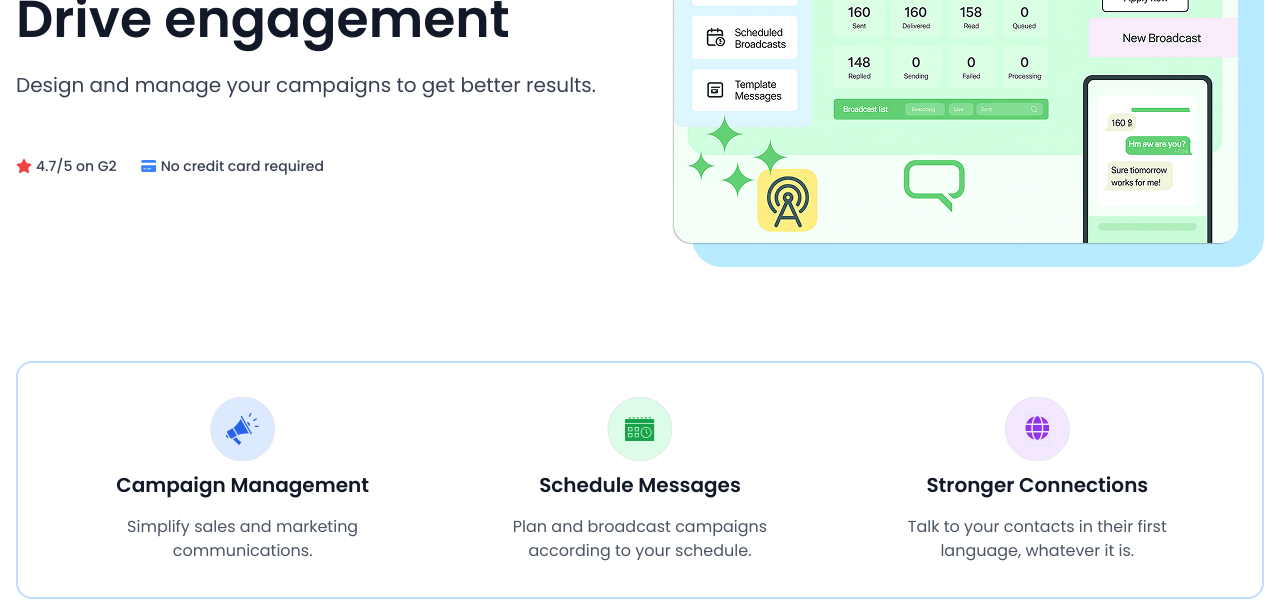
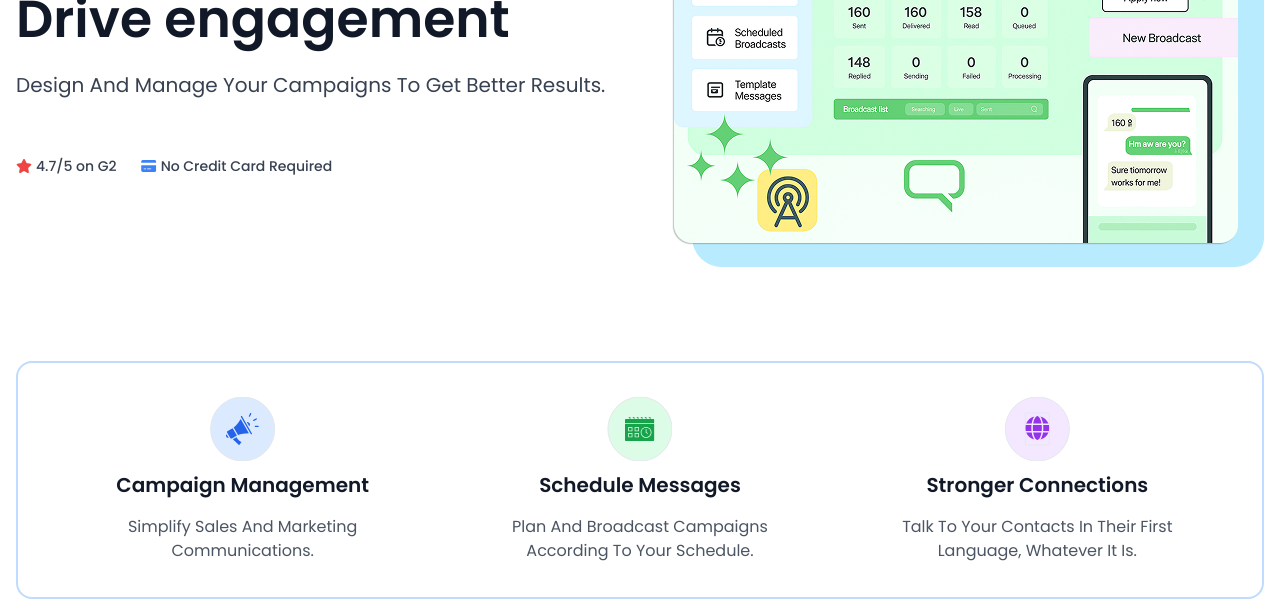
Before and after one commit to AQuadic/chat.space_nextjs, a Next.js app: page /features/broadcast in a window 1280 px wide. Shown: the part 285-898 px from the top of the page. Built offline with nearby package versions, Linux system fonts and the light colour scheme.

Commit message:
enhance broadcast page

```diff
--- a/src/components/features/broadcast/BroadcastCapabilities.tsx
+++ b/src/components/features/broadcast/BroadcastCapabilities.tsx
@@ -29,10 +29,10 @@ const BroadcastCapabilities = () => {
             }`}
           >
             <item.icon />
-            <h2 className="text-[#111827] text-xl font-semibold mt-2.5">
+            <h2 className="text-[#111827] text-xl font-semibold mt-2.5 capitalize">
               {item.title}
             </h2>
-            <p className="text-[#4B5563] text-base font-normal leading-[150%] text-center md:w-[320px] mt-4">
+            <p className="text-[#4B5563] text-base font-normal leading-[150%] text-center md:w-[320px] mt-4 capitalize">
               {item.description}
             </p>
           </div>
--- a/src/components/features/broadcast/BroadcastFeatures.tsx
+++ b/src/components/features/broadcast/BroadcastFeatures.tsx
@@ -7,22 +7,22 @@ import multipleContacts from "../../../../public/images/features/multipleContact
 import multipleContacts2 from "../../../../public/images/features/multipleContacts2.png";
 import multipleContacts3 from "../../../../public/images/features/multipleContacst3.png";
 
-const containerVariants = {
-  hidden: { opacity: 0, y: 40 },
-  visible: {
-    opacity: 1,
-    y: 0,
-    transition: {
-      staggerChildren: 0.2,
-      duration: 0.7,
-    },
-  },
-};
+// const containerVariants = {
+//   hidden: { opacity: 0, y: 40 },
+//   visible: {
+//     opacity: 1,
+//     y: 0,
+//     transition: {
+//       staggerChildren: 0.2,
+//       duration: 0.7,
+//     },
+//   },
+// };
 
-const itemVariants = {
-  hidden: { opacity: 0, y: 40 },
-  visible: { opacity: 1, y: 0, transition: { duration: 0.6 } },
-};
+// const itemVariants = {
+//   hidden: { opacity: 0, y: 40 },
+//   visible: { opacity: 1, y: 0, transition: { duration: 0.6 } },
+// };
 
 const fadeInUp = {
   hidden: { opacity: 0, y: 40 },
@@ -43,7 +43,7 @@ const BroadcastFeatures = () => {
         variants={fadeInUp}
       >
         <motion.div variants={fadeInUp}>
-          <h2 className="text-[#111827] md:text-4xl text-2xl font-semibold !font-Poppins leading-[100%] capitalize">
+          <h2 className="text-[#111827] md:text-4xl text-2xl font-semibold font-Poppins leading-[100%] capitalize">
             Broadcast to multiple contacts
           </h2>
           <p className="text-[#4B5563] md:text-xl text-base font-normal leading-[150%] mt-5 capitalize">
--- a/src/components/features/broadcast/BroadcastHero.tsx
+++ b/src/components/features/broadcast/BroadcastHero.tsx
@@ -52,7 +52,7 @@ const BroadcastHero = () => {
         </motion.h2>
         <motion.p
           variants={childVariants}
-          className="text-[#374151] text-lg sm:text-xl font-normal leading-[150%] mt-5"
+          className="text-[#374151] text-lg sm:text-xl font-normal leading-[150%] mt-5 capitalize"
           transition={{ duration: 0.5, ease: "easeInOut" }}
         >
           Design and manage your campaigns to get better results.
@@ -80,7 +80,7 @@ const BroadcastHero = () => {
             <span className="w-4 h-4 flex items-center justify-center [&>svg]:w-4 [&>svg]:h-4">
               <Credit />
             </span>
-            <p className="text-[#374151] text-sm font-medium">
+            <p className="text-[#374151] text-sm font-medium capitalize">
               No credit card required
             </p>
           </motion.div>
```
